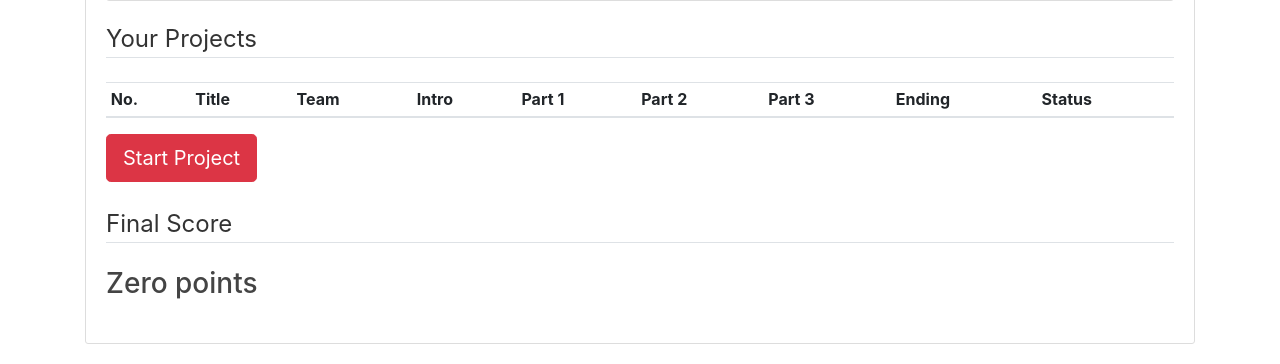
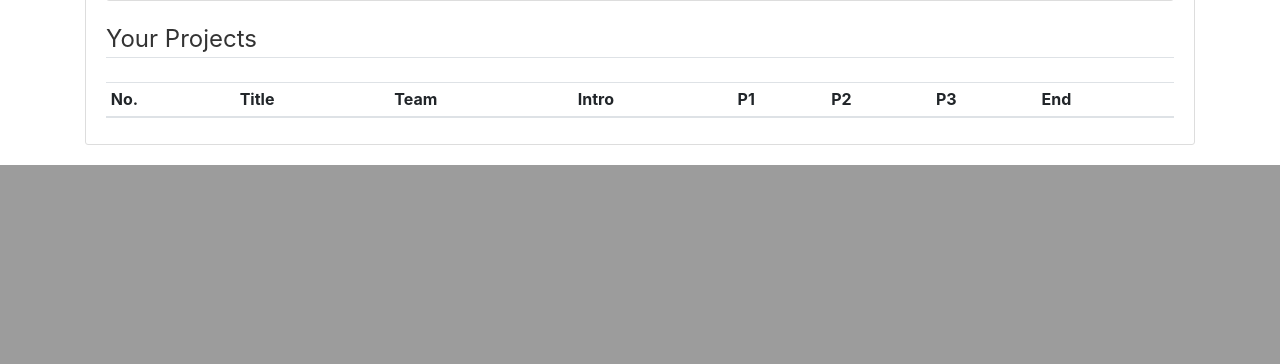
Before and after one commit to ChrisEng0212/travel-eng, a Python web app: template templates/project/final.html in a window 1280 px wide. Shown: the part 1023-1387 px from the top of the page. After the commit the page ends 1188 px from the top, so only its background shows below. Run offline with Jinja, Linux system fonts and the light colour scheme; the template is opened without the code that fills it, so the values that code supplies are empty; some libraries are stand-ins or nearby versions.

Commit message:
project_setUp

```diff
--- a/templates/layout.html
+++ b/templates/layout.html
@@ -30,9 +30,10 @@
                           <a class="nav-item nav-link" href= "{{ url_for ('home') }}">Home</a>
                           <a class="nav-item nav-link" href= "{{ url_for ('about') }}">About</a>
                           <a class="nav-item nav-link" href= "{{ url_for ('att_team') }}">Attendance</a>
-                          <a class="nav-item nav-link" href= "{{ url_for ('course') }}">Course</a>
+                          <!--<a class="nav-item nav-link" href= "{{ url_for ('course') }}">Course</a>-->
                           <!-- <a class="nav-item nav-link" href="{{ url_for ('activity', activity='hotel') }}">Activity</a> -->
                           <a class="nav-item nav-link" href= "{{ url_for ('mid_term') }}">Midterm</a>
+                          <a class="nav-item nav-link" href= "{{ url_for ('final') }}">Projects</a>
                         </div>
 
                         <!-- Navbar Right Side -->
--- a/templates/project/final.html
+++ b/templates/project/final.html
@@ -10,7 +10,7 @@
 
      <div class="content-section">
         <div class="embed-responsive embed-responsive-4by3">
-            <iframe src=""></iframe>
+            <iframe src="https://docs.google.com/presentation/d/e/2PACX-1vR36-xQFETDvxKFZoSw5d79Okd06KtapYYFlJifcDvWOQjSReagsIPd8F16S4_FtMG6FpFOQPVFN3dd/embed?start=false&loop=false&delayms=3000"></iframe>
         </div>
      </div>
 
@@ -24,11 +24,10 @@
             <th scope="col" style="">Title</th>
             <th scope="col" style="">Team</th>
             <th scope="col" style="">Intro</th>
-            <th scope="col" style="">Part 1</th>
-            <th scope="col" style="">Part 2</th>
-            <th scope="col" style="">Part 3</th>
-            <th scope="col" style="">Ending</th>
-            <th scope="col" style="">Status</th>
+            <th scope="col" style="">P1</th>
+            <th scope="col" style="">P2</th>
+            <th scope="col" style="">P3</th>
+            <th scope="col" style="">End</th>
           </tr>
       </thead>
 
@@ -37,14 +36,13 @@
       <tbody id="">
           <tr style="height:50px;">
             <td> {{projDict[i][0]}}</td>
-            <td> {{projDict[i][1]}}</td>
-            <td> {{projDict[i][2]}}</td>
-            <td> <a href="{{url_for('project_build', pro_num=projDict[i][0], team_num=projDict[i][3], part_num=0 )}}", target="_blank">Intro </a>({{projDict[i][4][0]}}) </td>
-            <td> <a href="{{url_for('project_build', pro_num=projDict[i][0], team_num=projDict[i][3], part_num=1 )}}", target="_blank">Part 1 </a>({{projDict[i][4][1]}})</td>
-            <td> <a href="{{url_for('project_build', pro_num=projDict[i][0], team_num=projDict[i][3], part_num=2 )}}", target="_blank">Part 2 </a>({{projDict[i][4][2]}})</td>
-            <td> <a href="{{url_for('project_build', pro_num=projDict[i][0], team_num=projDict[i][3], part_num=3 )}}", target="_blank">Part 3 </a>({{projDict[i][4][3]}})</td>
-            <td> <a href="{{url_for('project_build', pro_num=projDict[i][0], team_num=projDict[i][3], part_num=4 )}}", target="_blank">End </a>({{projDict[i][4][4]}})</td>
-            <td> {{projDict[i][5]}}/5</td>
+            <td style="font-size:14px"> {{projDict[i][1]}}</td>
+            <td style="font-size:12px"> {{projDict[i][2]}}</td>
+            <td> <a href="{{href +  projDict[i][0] + '/' + projDict[i][3] + '/0'}}", target="_blank" id="status0{{projDict[i][0]}}{{projDict[i][4][0]}}"></a></td>
+            <td> <a href="{{href +  projDict[i][0] + '/' + projDict[i][3] + '/1'}}", target="_blank" id="status1{{projDict[i][0]}}{{projDict[i][4][1]}}"></a></td>
+            <td> <a href="{{href +  projDict[i][0] + '/' + projDict[i][3] + '/2'}}", target="_blank" id="status2{{projDict[i][0]}}{{projDict[i][4][2]}}"></a></td>
+            <td> <a href="{{href +  projDict[i][0] + '/' + projDict[i][3] + '/3'}}", target="_blank" id="status3{{projDict[i][0]}}{{projDict[i][4][3]}}"></a></td>
+            <td> <a href="{{href +  projDict[i][0] + '/' + projDict[i][3] + '/4'}}", target="_blank" id="status4{{projDict[i][0]}}{{projDict[i][4][4]}}"></a></td>
           </tr>
       </tbody>
 
@@ -54,19 +52,37 @@
       </div>
 
 
-
-<div>
-<button class="btn btn-lg btn-danger"><a href="" style="color:white">Start Project</a></button>
-</div>
-<br>
-
-<legend class="border-bottom mb-4">Final Score</legend>
-
-<h3 > Zero points</h3>
-<br>
-
 </div>
 
 
 
 {% endblock  %}
+
+
+{% block script %}
+
+<script>
+
+for (i = 0; i < 5; i++){
+  for (j = 1; j < 2; j++) {
+try {
+  var string1 = 'status' + i + j +'1'
+  var string0 = 'status' + i + j +'0'
+  document.getElementById(string1).innerHTML = 'Done'
+  document.getElementById(string1).style = 'background:lightgreen;'
+}
+catch(error) {
+  console.error(error);
+  document.getElementById(string0).innerHTML = 'Edit'
+  document.getElementById(string0).style = 'background:pink;'
+}
+
+  }
+}
+
+
+
+
+</script>
+
+{% endblock %}
```
Also changed, not shown: routesProject.py (+55 -43 lines), templates/project/project_layout.html (+7 -0 lines), 1 other file.
